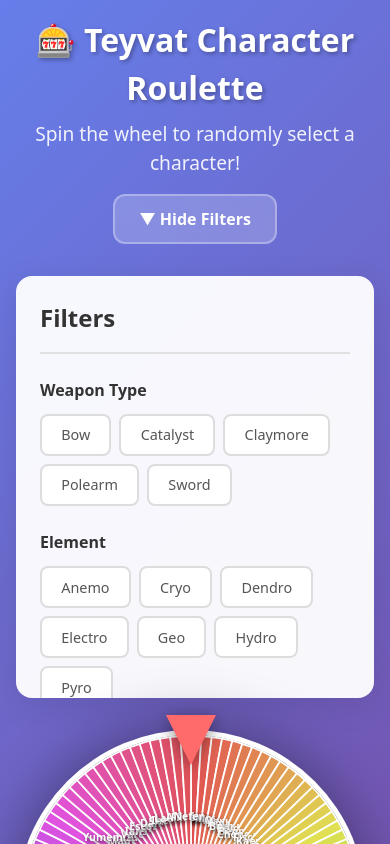
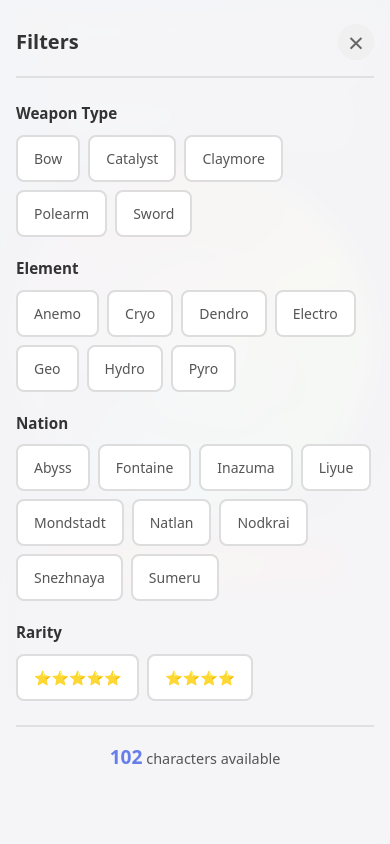
Before and after one commit to SonitBahl/Teyvat-Roulette, a React (Vite) app: page / in a window 390 px wide. Both pictures are taken after a click on the button "▶ Show Filters". Shown: the top 844 px of the page. Built offline with nearby package versions, Linux system fonts and the light colour scheme.

Commit message:
responsive ui

```diff
--- a/src/App.css
+++ b/src/App.css
@@ -90,6 +90,17 @@
   }
 }
 
+.filters-overlay {
+  position: fixed;
+  top: 0;
+  left: 0;
+  right: 0;
+  bottom: 0;
+  background: rgba(0, 0, 0, 0.5);
+  z-index: 99;
+  display: none; /* Only show on mobile */
+}
+
 .filters-header {
   display: flex;
   justify-content: space-between;
@@ -103,6 +114,36 @@
   margin: 0;
   color: #333;
   font-size: 1.5rem;
+}
+
+.filters-header-actions {
+  display: flex;
+  align-items: center;
+  gap: 0.75rem;
+}
+
+.close-filters-btn {
+  background: #f0f0f0;
+  border: none;
+  border-radius: 50%;
+  width: 36px;
+  height: 36px;
+  font-size: 1.75rem;
+  line-height: 1;
+  cursor: pointer;
+  color: #666;
+  transition: all 0.3s ease;
+  display: none; /* Only show on mobile */
+  align-items: center;
+  justify-content: center;
+  padding: 0;
+  flex-shrink: 0;
+}
+
+.close-filters-btn:hover {
+  background: #ff6b6b;
+  color: white;
+  transform: rotate(90deg);
 }
 
 .clear-filters-btn {
@@ -432,6 +473,7 @@
 @media (max-width: 1024px) {
   .main-content {
     flex-direction: column;
+    gap: 1.5rem;
   }
 
   .filters-panel {
@@ -449,45 +491,285 @@
 @media (max-width: 768px) {
   .app {
     padding: 1rem;
+    min-height: 100vh;
+  }
+
+  .header {
+    margin-bottom: 1.5rem;
   }
 
   .header h1 {
-    font-size: 2rem;
+    font-size: 1.75rem;
+    margin-bottom: 0.5rem;
+  }
+
+  .header p {
+    font-size: 1rem;
+    margin-bottom: 1rem;
+  }
+
+  .toggle-filters-btn {
+    padding: 0.875rem 1.25rem;
+    font-size: 0.95rem;
+  }
+
+  .main-content {
+    gap: 1rem;
+  }
+
+  /* Filters as full-screen overlay on mobile */
+  .filters-overlay {
+    display: block; /* Show overlay on mobile */
   }
 
   .filters-panel {
-    max-height: 50vh;
+    position: fixed;
+    top: 0;
+    left: 0;
+    right: 0;
+    bottom: 0;
+    width: 100%;
+    max-width: 100%;
+    max-height: 100vh;
+    height: 100vh;
+    z-index: 100;
+    border-radius: 0;
+    padding: 1.5rem 1rem;
+    overflow-y: auto;
+    animation: slideInMobile 0.3s ease-out;
+  }
+
+  @keyframes slideInMobile {
+    from {
+      transform: translateX(-100%);
+    }
+    to {
+      transform: translateX(0);
+    }
+  }
+
+  .filters-header {
+    flex-wrap: wrap;
+    gap: 0.75rem;
+  }
+
+  .filters-header h2 {
+    font-size: 1.25rem;
+  }
+
+  .filters-header-actions {
+    gap: 0.5rem;
+  }
+
+  .close-filters-btn {
+    display: flex; /* Show close button on mobile */
+  }
+
+  .clear-filters-btn {
+    padding: 0.625rem 1rem;
+    font-size: 0.875rem;
+  }
+
+  .filter-group {
+    margin-bottom: 1.25rem;
+  }
+
+  .filter-group label {
+    font-size: 0.95rem;
+    margin-bottom: 0.625rem;
+  }
+
+  .filter-btn {
+    padding: 0.75rem 1rem;
+    font-size: 0.875rem;
+    min-height: 44px; /* Better touch target */
+  }
+
+  .character-count {
+    font-size: 0.9rem;
+  }
+
+  .wheel-container {
+    width: 100%;
+    gap: 1.5rem;
   }
 
   .wheel-wrapper {
-    width: 400px;
-    height: 400px;
-    max-width: 95vw;
-    max-height: 95vw;
+    width: min(85vw, 85vh, 500px);
+    height: min(85vw, 85vh, 500px);
+    aspect-ratio: 1;
+  }
+
+  .wheel {
+    width: 100%;
+    height: 100%;
+  }
+
+  .wheel-pointer {
+    border-left-width: 20px;
+    border-right-width: 20px;
+    border-top-width: 40px;
+    top: -12px;
   }
 
   .spin-button {
-    padding: 1rem 2.5rem;
-    font-size: 1.1rem;
+    padding: 1rem 2rem;
+    font-size: 1rem;
+    min-height: 48px; /* Better touch target */
+    width: 100%;
+    max-width: 300px;
   }
 
   .popup-content {
-    padding: 2rem;
+    padding: 1.5rem;
+    width: 95%;
+    max-width: 95%;
+    margin: 1rem;
+  }
+
+  .popup-close {
+    top: 0.75rem;
+    right: 0.75rem;
+    width: 36px;
+    height: 36px;
+    font-size: 1.75rem;
   }
 
   .popup-content h2 {
     font-size: 1.5rem;
+    margin-bottom: 1rem;
   }
 
   .character-info h3 {
-    font-size: 2rem;
+    font-size: 1.75rem;
+    margin-bottom: 1rem;
+  }
+
+  .badge {
+    padding: 0.5rem 1rem;
+    font-size: 0.875rem;
+    min-height: 36px;
+  }
+
+  .popup-close-btn {
+    padding: 0.875rem 2rem;
+    font-size: 1rem;
+    min-height: 44px;
+    width: 100%;
   }
 }
 
 @media (max-width: 480px) {
+  .app {
+    padding: 0.75rem;
+  }
+
+  .header h1 {
+    font-size: 1.5rem;
+  }
+
+  .header p {
+    font-size: 0.9rem;
+  }
+
+  .toggle-filters-btn {
+    padding: 0.75rem 1rem;
+    font-size: 0.875rem;
+    width: 100%;
+    max-width: 280px;
+  }
+
   .wheel-wrapper {
-    width: 350px;
-    height: 350px;
+    width: min(90vw, 90vh, 400px);
+    height: min(90vw, 90vh, 400px);
+  }
+
+  .spin-button {
+    padding: 0.875rem 1.5rem;
+    font-size: 0.95rem;
+  }
+
+  .popup-content {
+    padding: 1.25rem;
+  }
+
+  .popup-content h2 {
+    font-size: 1.25rem;
+  }
+
+  .character-info h3 {
+    font-size: 1.5rem;
+  }
+
+  .badge {
+    padding: 0.5rem 0.875rem;
+    font-size: 0.8rem;
+  }
+}
+
+/* Landscape orientation for mobile */
+@media (max-width: 768px) and (orientation: landscape) {
+  .app {
+    padding: 0.75rem;
+  }
+
+  .header {
+    margin-bottom: 1rem;
+  }
+
+  .header h1 {
+    font-size: 1.5rem;
+  }
+
+  .header p {
+    font-size: 0.9rem;
+    margin-bottom: 0.75rem;
+  }
+
+  .wheel-wrapper {
+    width: min(50vh, 50vw, 400px);
+    height: min(50vh, 50vw, 400px);
+  }
+
+  .filters-panel {
+    padding: 1rem 0.75rem;
+  }
+
+  .filter-group {
+    margin-bottom: 1rem;
+  }
+}
+
+/* Very small screens */
+@media (max-width: 360px) {
+  .header h1 {
+    font-size: 1.25rem;
+  }
+
+  .wheel-wrapper {
+    width: min(95vw, 95vh, 350px);
+    height: min(95vw, 95vh, 350px);
+  }
+
+  .spin-button {
+    font-size: 0.875rem;
+    padding: 0.75rem 1.25rem;
+  }
+}
+
+/* Tablet portrait */
+@media (min-width: 481px) and (max-width: 768px) {
+  .wheel-wrapper {
+    width: min(75vw, 75vh, 450px);
+    height: min(75vw, 75vh, 450px);
+  }
+}
+
+/* Tablet landscape */
+@media (min-width: 769px) and (max-width: 1024px) {
+  .wheel-wrapper {
+    width: 550px;
+    height: 550px;
   }
 }
 
--- a/src/App.jsx
+++ b/src/App.jsx
@@ -82,6 +82,21 @@ function App() {
     setShowPopup(false)
   }
 
+  const toggleFilters = () => {
+    setShowFilters(!showFilters)
+    // Prevent body scroll when filters are open on mobile
+    if (!showFilters) {
+      document.body.style.overflow = 'hidden'
+    } else {
+      document.body.style.overflow = ''
+    }
+  }
+
+  const closeFilters = () => {
+    setShowFilters(false)
+    document.body.style.overflow = ''
+  }
+
   const activeFiltersCount = Object.values(filters).reduce((sum, arr) => sum + arr.length, 0)
 
   return (
@@ -91,7 +106,7 @@ function App() {
         <p>Spin the wheel to randomly select a character!</p>
         <button
           className="toggle-filters-btn"
-          onClick={() => setShowFilters(!showFilters)}
+          onClick={toggleFilters}
         >
           {showFilters ? '▼ Hide Filters' : '▶ Show Filters'}
           {activeFiltersCount > 0 && <span className="filter-badge">{activeFiltersCount}</span>}
@@ -100,14 +115,21 @@ function App() {
 
       <div className="main-content">
         {showFilters && (
+          <>
+            <div className="filters-overlay" onClick={closeFilters}></div>
             <div className="filters-panel">
               <div className="filters-header">
                 <h2>Filters</h2>
+                <div className="filters-header-actions">
                   {activeFiltersCount > 0 && (
                     <button className="clear-filters-btn" onClick={clearFilters}>
                       Clear All ({activeFiltersCount})
                     </button>
                   )}
+                  <button className="close-filters-btn" onClick={closeFilters}>
+                    ×
+                  </button>
+                </div>
               </div>
 
             <div className="filter-group">
@@ -174,6 +196,7 @@ function App() {
               <strong>{filteredCharacters.length}</strong> character{filteredCharacters.length !== 1 ? 's' : ''} available
             </div>
           </div>
+          </>
         )}
 
         <div className="wheel-container">
@@ -265,7 +288,7 @@ function Wheel({ characters, isSpinning, rotation, selectedCharacter }) {
                 textAnchor="middle"
                 dominantBaseline="middle"
                 fill="#fff"
-                fontSize="18"
+                fontSize={characters.length > 30 ? "14" : characters.length > 20 ? "16" : "18"}
                 fontWeight="bold"
                 className="character-name"
               >
--- a/src/index.css
+++ b/src/index.css
@@ -36,3 +36,15 @@ button {
   width: 100%;
   min-height: 100vh;
 }
+
+/* Prevent text selection on buttons for better mobile experience */
+button {
+  -webkit-tap-highlight-color: transparent;
+  -webkit-touch-callout: none;
+  user-select: none;
+}
+
+/* Improve touch scrolling */
+* {
+  -webkit-overflow-scrolling: touch;
+}
```
Lines whose indentation alone changed are shown as unchanged.
